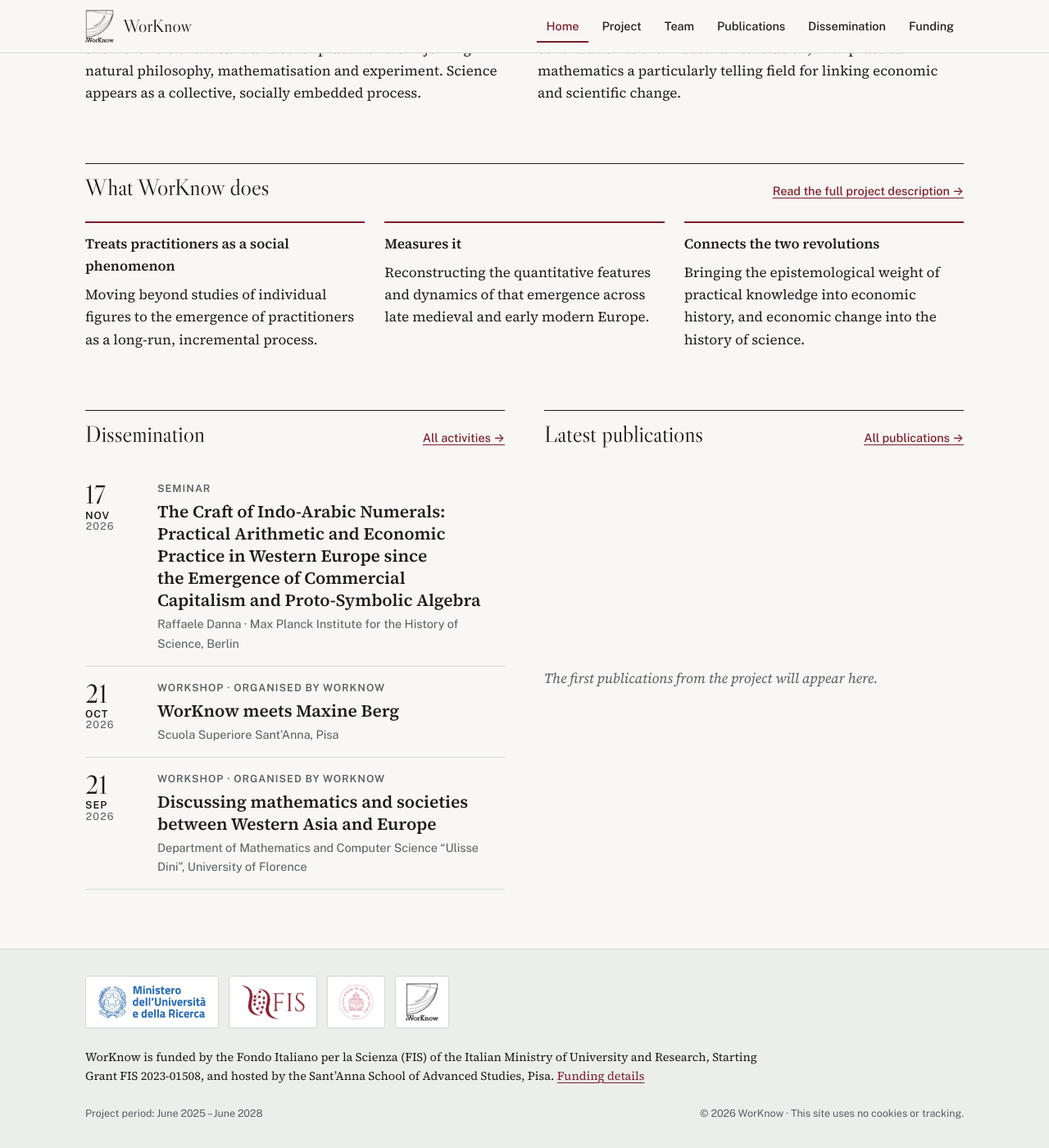
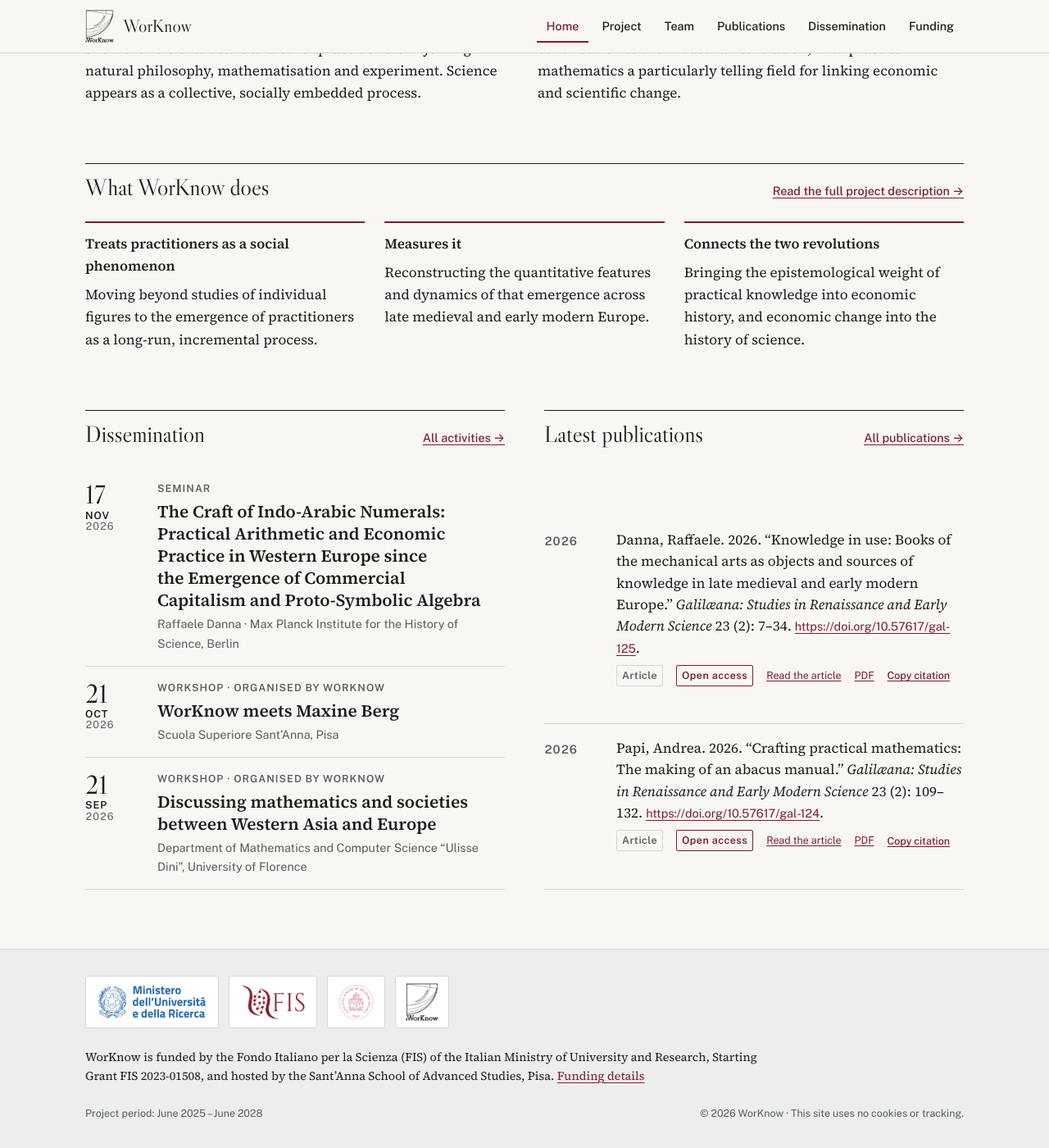
Before and after one commit to worknow-fis/worknow-fis.github.io, a Jekyll site: the page built from index.html, in a window 1280 px wide and 1400 px high, scrolled down 795 px. Shown: the whole window at 82% size. Built offline with Jekyll 4.4.1, drawn with Linux system fonts in a browser that asks for light colours.

Commit message:
Publications: three Galilæana articles with DOI, article and PDF links
Co-Authored-By: Claude Opus 5.5 <noreply@anthropic.com>
Claude-Session: https://claude.ai/code/session_012Ch9VWpqxnn9dzYXrKnybu

```diff
--- a/_data/publications.yml
+++ b/_data/publications.yml
@@ -1,23 +1,43 @@
-# Publications. They are sorted newest first automatically.
+# Publications, shown in the order of this file: put the newest at the top.
 #
 #   type:     Article, Working paper, Book chapter, Book, Dataset…
-#   year:     2026 (always a number; for forthcoming work use the expected year
+#   year:     2026 (a number; for forthcoming work use the expected year
 #             and write "Forthcoming" in the "in" field)
 #   authors:  Surname, Name, and Name Surname
 #   title:    Title without a final full stop
 #   in:       Where it appeared. Use *asterisks* for italics, e.g.
 #             "*Journal of Economic History* 86 (2): 1–30"
-#   url:      Link to the open-access version or the publisher (optional)
-#   oa:       true if open access
-#
-# To add the first publication, delete the [] line and copy this pattern:
-#
-# - type: Article
-#   year: 2026
-#   authors: Danna, Raffaele
-#   title: Title of the article
-#   in: "*Journal Name* 00 (0): 00–00"
-#   url: https://doi.org/10.xxxx/xxxxx
-#   oa: true
+#   doi:      optional, just the DOI itself, e.g. 10.57617/gal-125
+#   url:      optional link to the article page (if there is no DOI, or in addition)
+#   pdf:      optional direct link to the PDF
+#   oa:       true if free to read (open access)
 
-[]
+- type: Article
+  year: 2026
+  authors: Danna, Raffaele
+  title: "Knowledge in use: Books of the mechanical arts as objects and sources of knowledge in late medieval and early modern Europe"
+  in: "*Galilæana: Studies in Renaissance and Early Modern Science* 23 (2): 7–34"
+  doi: 10.57617/gal-125
+  url: https://gal-studies.museogalileo.it/index.php/galilaeana/article/view/125
+  pdf: https://gal-studies.museogalileo.it/index.php/galilaeana/article/view/125/89
+  oa: true
+
+- type: Article
+  year: 2026
+  authors: Papi, Andrea
+  title: "Crafting practical mathematics: The making of an abacus manual"
+  in: "*Galilæana: Studies in Renaissance and Early Modern Science* 23 (2): 109–132"
+  doi: 10.57617/gal-124
+  url: https://gal-studies.museogalileo.it/index.php/galilaeana/article/view/124
+  pdf: https://gal-studies.museogalileo.it/index.php/galilaeana/article/view/124/86
+  oa: true
+
+- type: Article
+  year: 2026
+  authors: van Besouw, Jip
+  title: "Projecting and painting: Codification and circulation of optical knowledge, 1568–1711"
+  in: "*Galilæana: Studies in Renaissance and Early Modern Science* 23 (2): 197–228"
+  doi: 10.57617/gal-130
+  url: https://gal-studies.museogalileo.it/index.php/galilaeana/article/view/130
+  pdf: https://gal-studies.museogalileo.it/index.php/galilaeana/article/view/130/83
+  oa: true
--- a/_includes/publication.html
+++ b/_includes/publication.html
@@ -3,11 +3,12 @@
 <li class="pub" data-type="{{ p.type }}">
   <span class="yr">{{ p.year }}</span>
   <div class="cite">
-    <span class="cite-text">{{ p.authors }}. {{ p.year }}. {% if p.type == "Book" %}<em>{{ p.title }}</em>.{% else %}“{{ p.title }}.”{% endif %} {% if p.in %}{{ p.in | markdownify | remove: "<p>" | remove: "</p>" | strip }}.{% endif %}</span>
+    <p class="cite-text">{{ p.authors }}. {{ p.year }}. {% if p.type == "Book" %}<em>{{ p.title }}</em>.{% else %}“{{ p.title }}.”{% endif %} {% if p.in %}{{ p.in | markdownify | remove: "<p>" | remove: "</p>" | strip }}.{% endif %}{% if p.doi %} <a class="doi" href="https://doi.org/{{ p.doi }}" target="_blank" rel="noopener">https://doi.org/{{ p.doi }}</a>.{% endif %}</p>
     <div class="tools">
       <span class="chip">{{ p.type }}</span>
       {%- if p.oa %}<span class="chip oa">Open access</span>{% endif %}
-      {%- if p.url %}<a href="{{ p.url }}" target="_blank" rel="noopener">Read</a>{% endif %}
+      {%- if p.url %}<a href="{{ p.url }}" target="_blank" rel="noopener">Read the article</a>{% elsif p.doi %}<a href="https://doi.org/{{ p.doi }}" target="_blank" rel="noopener">Read the article</a>{% endif %}
+      {%- if p.pdf %}<a href="{{ p.pdf }}" target="_blank" rel="noopener">PDF</a>{% endif %}
       <button class="linkbtn" type="button" data-copy-cite>Copy citation</button>
     </div>
   </div>
--- a/assets/css/main.css
+++ b/assets/css/main.css
@@ -225,8 +225,10 @@ main { padding-block: var(--s7) var(--s8); }
 /* ---------- Publications ---------- */
 .pub { display: grid; grid-template-columns: 4.5rem minmax(0, 1fr); gap: var(--s4); padding-block: var(--s4); border-bottom: 1px solid var(--rule); }
 .pub .yr { font-family: var(--f-ui); font-variant-numeric: tabular-nums; font-weight: 600; font-size: var(--t-sm); color: var(--muted); padding-top: 3px; }
-.pub .cite { min-width: 0; overflow-wrap: anywhere; }
-.pub .tools { display: flex; gap: var(--s3); flex-wrap: wrap; align-items: center; margin-top: var(--s2); font-family: var(--f-ui); font-size: var(--t-xs); }
+.pub .cite { min-width: 0; overflow-wrap: anywhere; max-width: 46rem; }
+.pub .cite-text { line-height: 1.55; }
+.pub .cite-text .doi { font-family: var(--f-ui); font-size: .85em; }
+.pub .tools { display: flex; gap: var(--s4); flex-wrap: wrap; align-items: center; margin-top: var(--s2); font-family: var(--f-ui); font-size: var(--t-xs); }
 .chip { font-family: var(--f-ui); font-size: var(--t-xs); font-weight: 600; letter-spacing: .04em; color: var(--muted); border: 1px solid var(--rule); border-radius: 2px; padding: 2px 6px; }
 .chip.oa { color: var(--accent); border-color: var(--accent); }
 .linkbtn { font: 500 var(--t-xs) var(--f-ui); color: var(--accent); background: none; border: 0; padding: 0; cursor: pointer; text-decoration: underline; text-underline-offset: .18em; }
--- a/index.html
+++ b/index.html
@@ -63,7 +63,7 @@ title: Home
     </section>
     <section class="block" aria-labelledby="h-latest">
       <div class="block-head"><h2 id="h-latest">Latest publications</h2><a class="more" href="{{ '/publications/' | relative_url }}">All publications →</a></div>
-      {%- assign pubs = site.data.publications | sort: "year" | reverse %}
+      {%- assign pubs = site.data.publications %}
       {%- if pubs.size > 0 %}
       <ul class="pubs">
         {%- for item in pubs limit: 2 %}{% include publication.html p=item %}{% endfor %}
--- a/publications.html
+++ b/publications.html
@@ -4,7 +4,7 @@ title: Publications
 permalink: /publications/
 description: Articles, working papers and books produced by the WorKnow project.
 ---
-{%- assign pubs = site.data.publications | sort: "year" | reverse -%}
+{%- assign pubs = site.data.publications -%}
 {%- assign types = site.data.publications | map: "type" | uniq -%}
 <div class="page">
   <header class="page-head">
```
Also changed, not shown: .pages.yml.
